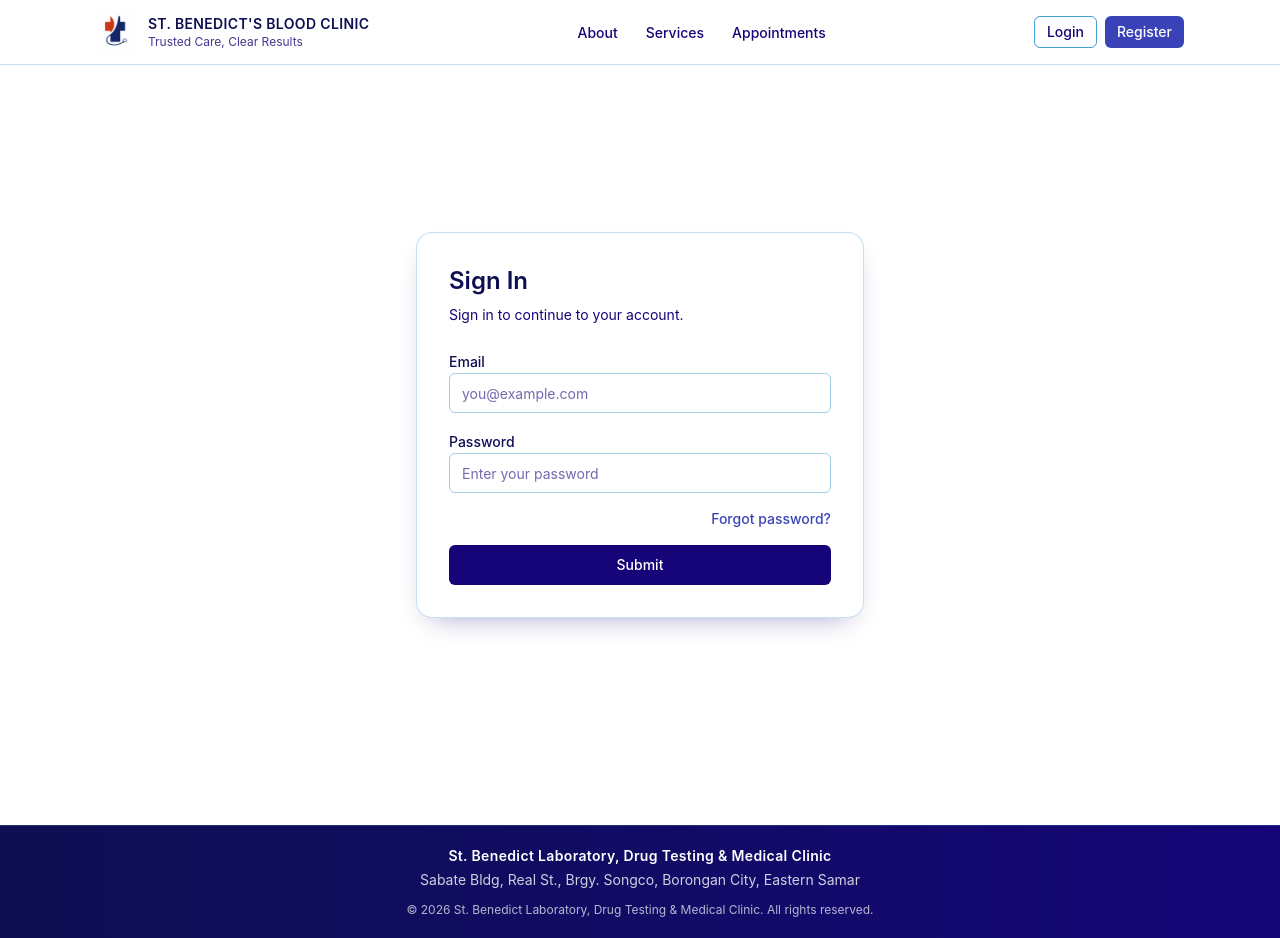
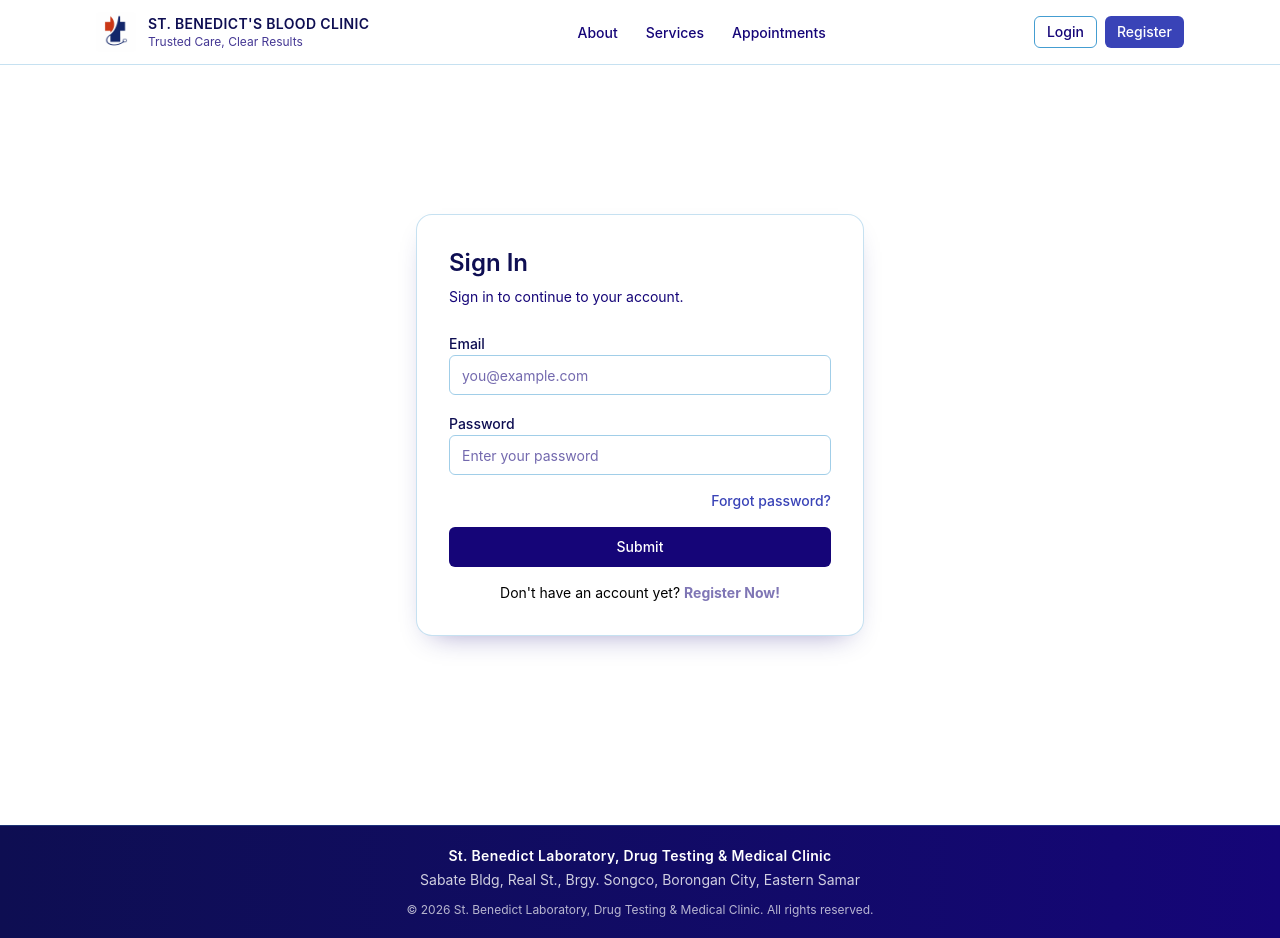
Before and after one commit to rizsim214/stbc-portal-bor-final, a Vue app in the folder frontend/: page /login in a window 1280 px wide. Built offline with nearby package versions, Linux system fonts and the light colour scheme.

Commit message:
updated CTA for Login and Register

```diff
--- a/frontend/src/features/auth/pages/LoginPage.vue
+++ b/frontend/src/features/auth/pages/LoginPage.vue
@@ -49,6 +49,11 @@ const goToForgotPassword = (): void => {
           </button>
         </div>
         <Button type="submit" class="bg-brand-dark hover:bg-brand-darker">Submit</Button>
+        <p class="text-sm text-center">Don't have an account yet? <RouterLink to="/register"
+            class="text-brand-dark/55 font-bold">
+            Register
+            Now!</RouterLink>
+        </p>
       </form>
     </section>
   </main>
--- a/frontend/src/features/auth/pages/RegisterPage.vue
+++ b/frontend/src/features/auth/pages/RegisterPage.vue
@@ -52,9 +52,10 @@ const goToLogin = (): void => {
             <span class="text-xs font-semibold uppercase tracking-[0.12em] text-brand-dark/80">Or</span>
             <span class="h-px flex-1 bg-brand-dark/50"></span>
           </div>
-          <Button type="button" variant="outline" size="sm" class="max-w-full" @click="goToLogin">
-            Login
-          </Button>
+          <p class="text-sm">Already have an account? <RouterLink to="/login" class="text-brand-dark/55 font-bold">Sign
+              In!
+            </RouterLink>
+          </p>
         </div>
       </form>
     </section>
```
Also changed, not shown: 1 other file (tests, documents, lock files or other folders).
